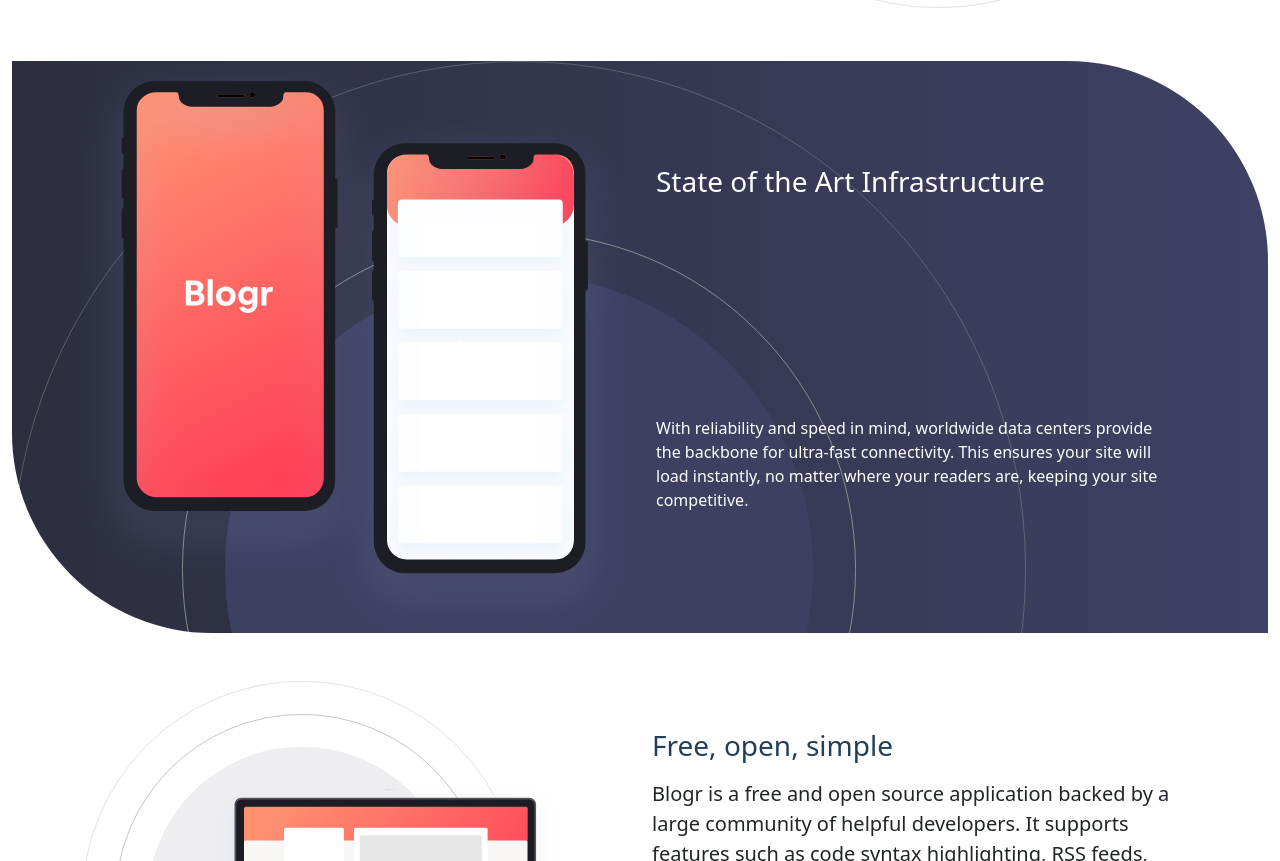
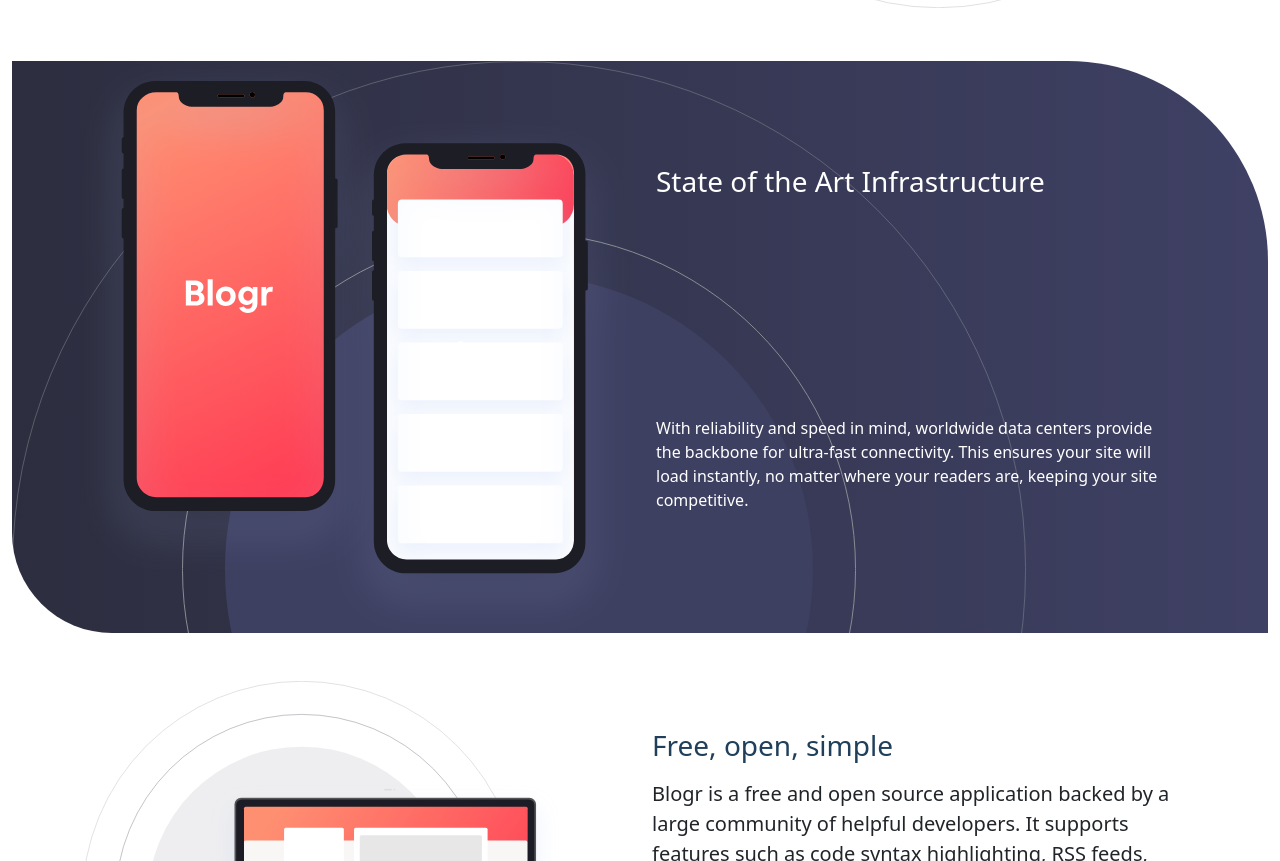
Before and after one commit to Abiala705/Blogr-Landing-page, a website: page index.html in a window 1280 px wide. Shown: the part 1367-2228 px from the top of the page. Drawn offline with nearby package versions, Linux system fonts and the light colour scheme.

Commit message:
Update style.css

```diff
--- a/css/style.css
+++ b/css/style.css
@@ -83,7 +83,7 @@
   background-repeat: no-repeat;
   border-top-right-radius: 200px;
   height: 100%;
-  border-bottom-left-radius: 200px;
+  border-bottom-left-radius: 100px;
 }
 
 .company-text,
```
